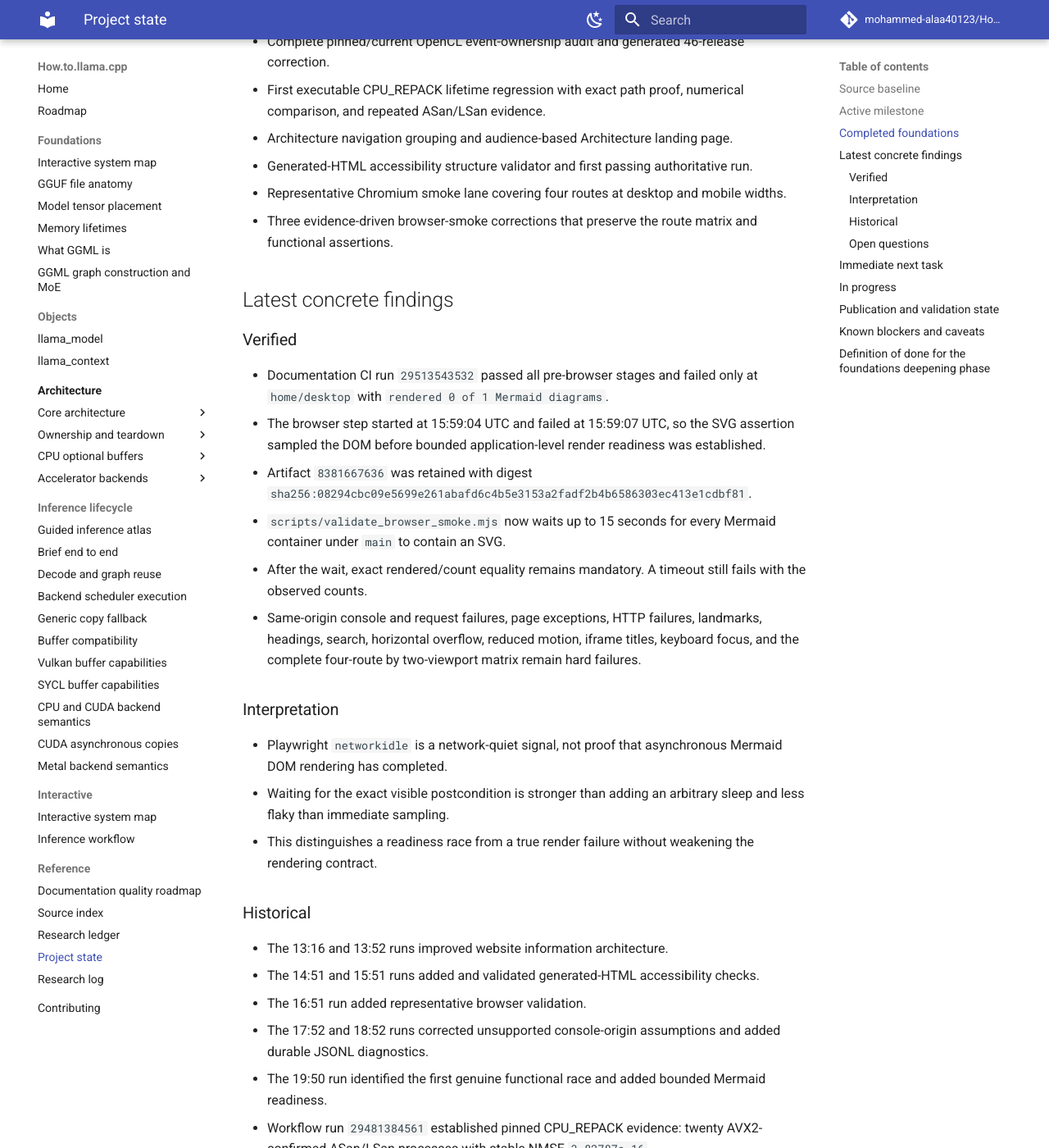
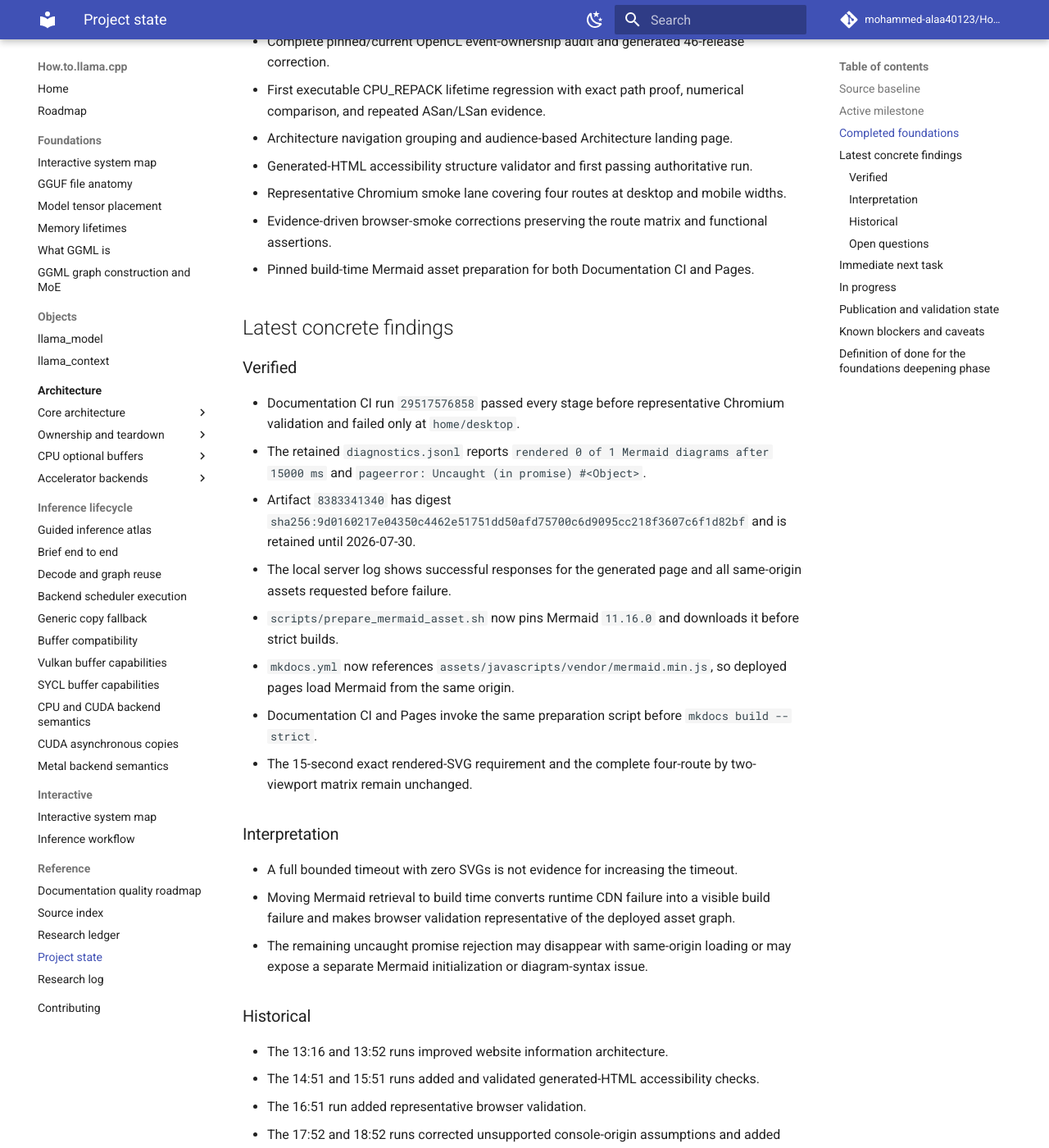
Before and after one commit to mohammed-alaa40123/How.to.llama.cpp, an MkDocs documentation site: the page built from docs/reference/project-state.md, in a window 1280 px wide and 1400 px high, scrolled down 981 px. Shown: the whole window at 82% size. Built offline with MkDocs 1.6.1 and Material for MkDocs 9.7.7, drawn with Linux system fonts in a browser that asks for light colours; comment, search, counter and statistics services are not loaded; some of the changed text lies outside the part shown.

Commit message:
docs: update project state for local Mermaid build

````diff
--- a/docs/reference/project-state.md
+++ b/docs/reference/project-state.md
@@ -1,6 +1,6 @@
 # Project state
 
-_Last updated: 2026-07-16 19:50 Africa/Cairo_
+_Last updated: 2026-07-16 20:49 Africa/Cairo_
 
 Read this file after the root README on every run. It is the compact checkpoint for the current milestone, verified work, blockers, and next priority.
 
@@ -27,24 +27,27 @@ Read this file after the root README on every run. It is the compact checkpoint
 - Architecture navigation grouping and audience-based Architecture landing page.
 - Generated-HTML accessibility structure validator and first passing authoritative run.
 - Representative Chromium smoke lane covering four routes at desktop and mobile widths.
-- Three evidence-driven browser-smoke corrections that preserve the route matrix and functional assertions.
+- Evidence-driven browser-smoke corrections preserving the route matrix and functional assertions.
+- Pinned build-time Mermaid asset preparation for both Documentation CI and Pages.
 
 ## Latest concrete findings
 
 ### Verified
 
-- Documentation CI run `29513543532` passed all pre-browser stages and failed only at `home/desktop` with `rendered 0 of 1 Mermaid diagrams`.
-- The browser step started at 15:59:04 UTC and failed at 15:59:07 UTC, so the SVG assertion sampled the DOM before bounded application-level render readiness was established.
-- Artifact `8381667636` was retained with digest `sha256:08294cbc09e5699e261abafd6c4b5e3153a2fadf2b4b6586303ec413e1cdbf81`.
-- `scripts/validate_browser_smoke.mjs` now waits up to 15 seconds for every Mermaid container under `main` to contain an SVG.
-- After the wait, exact rendered/count equality remains mandatory. A timeout still fails with the observed counts.
-- Same-origin console and request failures, page exceptions, HTTP failures, landmarks, headings, search, horizontal overflow, reduced motion, iframe titles, keyboard focus, and the complete four-route by two-viewport matrix remain hard failures.
+- Documentation CI run `29517576858` passed every stage before representative Chromium validation and failed only at `home/desktop`.
+- The retained `diagnostics.jsonl` reports `rendered 0 of 1 Mermaid diagrams after 15000 ms` and `pageerror: Uncaught (in promise) #<Object>`.
+- Artifact `8383341340` has digest `sha256:9d0160217e04350c4462e51751dd50afd75700c6d9095cc218f3607c6f1d82bf` and is retained until 2026-07-30.
+- The local server log shows successful responses for the generated page and all same-origin assets requested before failure.
+- `scripts/prepare_mermaid_asset.sh` now pins Mermaid `11.16.0` and downloads it before strict builds.
+- `mkdocs.yml` now references `assets/javascripts/vendor/mermaid.min.js`, so deployed pages load Mermaid from the same origin.
+- Documentation CI and Pages invoke the same preparation script before `mkdocs build --strict`.
+- The 15-second exact rendered-SVG requirement and the complete four-route by two-viewport matrix remain unchanged.
 
 ### Interpretation
 
-- Playwright `networkidle` is a network-quiet signal, not proof that asynchronous Mermaid DOM rendering has completed.
-- Waiting for the exact visible postcondition is stronger than adding an arbitrary sleep and less flaky than immediate sampling.
-- This distinguishes a readiness race from a true render failure without weakening the rendering contract.
+- A full bounded timeout with zero SVGs is not evidence for increasing the timeout.
+- Moving Mermaid retrieval to build time converts runtime CDN failure into a visible build failure and makes browser validation representative of the deployed asset graph.
+- The remaining uncaught promise rejection may disappear with same-origin loading or may expose a separate Mermaid initialization or diagram-syntax issue.
 
 ### Historical
 
@@ -52,14 +55,16 @@ Read this file after the root README on every run. It is the compact checkpoint
 - The 14:51 and 15:51 runs added and validated generated-HTML accessibility checks.
 - The 16:51 run added representative browser validation.
 - The 17:52 and 18:52 runs corrected unsupported console-origin assumptions and added durable JSONL diagnostics.
-- The 19:50 run identified the first genuine functional race and added bounded Mermaid readiness.
+- The 19:50 run added bounded Mermaid readiness.
+- The 20:49 run followed the documented fallback and moved Mermaid from browser-runtime CDN loading to a pinned build-time local asset.
 - Workflow run `29481384561` established pinned CPU_REPACK evidence: twenty AVX2-confirmed ASan/LSan processes with stable NMSE `3.82787e-16`.
 
 ### Open questions
 
-- Whether all eight route/viewport combinations pass with bounded Mermaid readiness.
-- Whether recurring CDN delays or failures justify vendoring Mermaid locally.
-- Which cross-origin or unlocated diagnostics recur after the matrix advances beyond the first case.
+- Whether all eight route/viewport combinations pass with same-origin Mermaid.
+- Whether the uncaught promise rejection is solely a dependency-load failure or a separate diagram problem.
+- Whether the external GitHub releases-API 404 should be fixed independently.
+- Whether a content checksum should be pinned after the first successful build preserves the exact Mermaid bytes.
 - Whether the post-merge Pages deployment serves the merged Architecture pages correctly.
 - Whether axe-core and explicit dark-palette contrast/focus checks should be added after the smoke lane stabilizes.
 - Whether current upstream `8ee54c8` still admits the exact CPU_REPACK fixture at runtime.
@@ -67,10 +72,10 @@ Read this file after the root README on every run. It is the compact checkpoint
 ## Immediate next task
 
 ```text
-inspect the bounded Mermaid-readiness Chromium result
-  → confirm the full eight-case matrix or inspect retained diagnostics
+inspect the first same-origin Mermaid Chromium result
+  → confirm the full eight-case matrix or inspect the now-local exception
   → keep the rendered-SVG requirement strict
-  → vendor Mermaid locally if bounded readiness still fails from CDN behavior
+  → fix diagram syntax or initialization if the local asset still fails
   → after passing, add axe-core or computed contrast/focus-style coverage
 ```
 
@@ -87,21 +92,21 @@ inspect the bounded Mermaid-readiness Chromium result
 
 - PR #1 merged to `main` at `f33d16945433581e484c3b1112dc36c9f807861c`.
 - Current increment is on PR #2 branch `automation/accessibility-ci-result`.
-- Added detailed note `logs/research/2026-07-16/1950-browser-smoke-mermaid-readiness.md`.
-- Updated the browser validator, README living TODOs, project state, and research log.
+- Added detailed note `logs/research/2026-07-16/2049-vendored-mermaid-build-asset.md`.
+- Added `scripts/prepare_mermaid_asset.sh`; updated `mkdocs.yml`, Documentation CI, Pages, README living TODOs, project state, and research log.
 - Research ledger unchanged because no external source was added or reclassified.
-- The bounded Mermaid-readiness policy awaits its commit-scoped Documentation CI result.
+- The same-origin Mermaid policy awaits its commit-scoped Documentation CI result.
 
 ## Known blockers and caveats
 
-- **Current browser result:** the readiness-aware validator has not yet produced authoritative workflow evidence.
+- **Current browser result:** the same-origin Mermaid build has not yet produced authoritative workflow evidence.
 - **Live-site verification:** direct Pages access remains unavailable, so production HTTP status and deployed rendering cannot be independently tested.
 - **Local validation:** cloning the repository is blocked by DNS resolution for `github.com` in the current runtime.
 - **Pages workflow visibility:** commit-scoped workflow lookup exposes pull-request-triggered runs and does not surface the post-merge `main` Pages run.
 - **Accessibility scope:** the smoke lane does not prove computed contrast, complete keyboard order, visible focus quality for every control, axe-core compliance, or deep interactive-state behavior.
-- **External-resource sensitivity:** Mermaid is loaded from a CDN; rendered SVGs remain required.
+- **Build-time dependency:** Mermaid is still fetched externally during CI and Pages builds, but publication now fails visibly if the pinned asset cannot be prepared.
 - **Current-tree runtime evidence:** source/API compatibility at `8ee54c8` is verified, but the fixture has not yet been compiled and executed against that exact current revision.
-- **Evidence retention:** CPU_REPACK artifact `8368782428` expires on 2026-08-15; browser artifact `8381667636` is retained for 14 days.
+- **Evidence retention:** CPU_REPACK artifact `8368782428` expires on 2026-08-15; browser artifact `8383341340` expires on 2026-07-30.
 - **Hardware scope:** the passing CPU_REPACK evidence is AVX2-specific and does not cover ARM, KleidiAI, AMX, or SpacemiT.
 - **Upstream permission:** direct issue/PR creation in `ggml-org/llama.cpp` is blocked for the connected GitHub App.
 - Mapping, allocation, residency, representation validity, command completion, event ownership, reset, and release remain distinct states.
````
